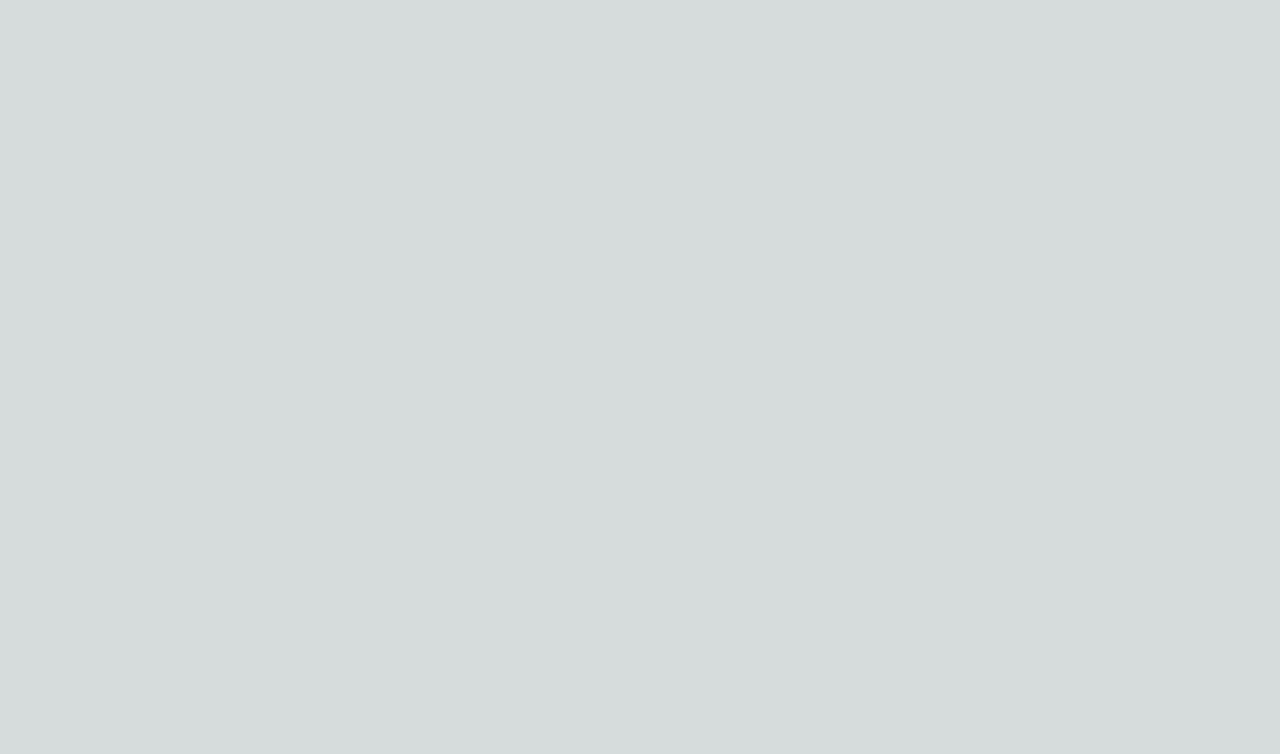
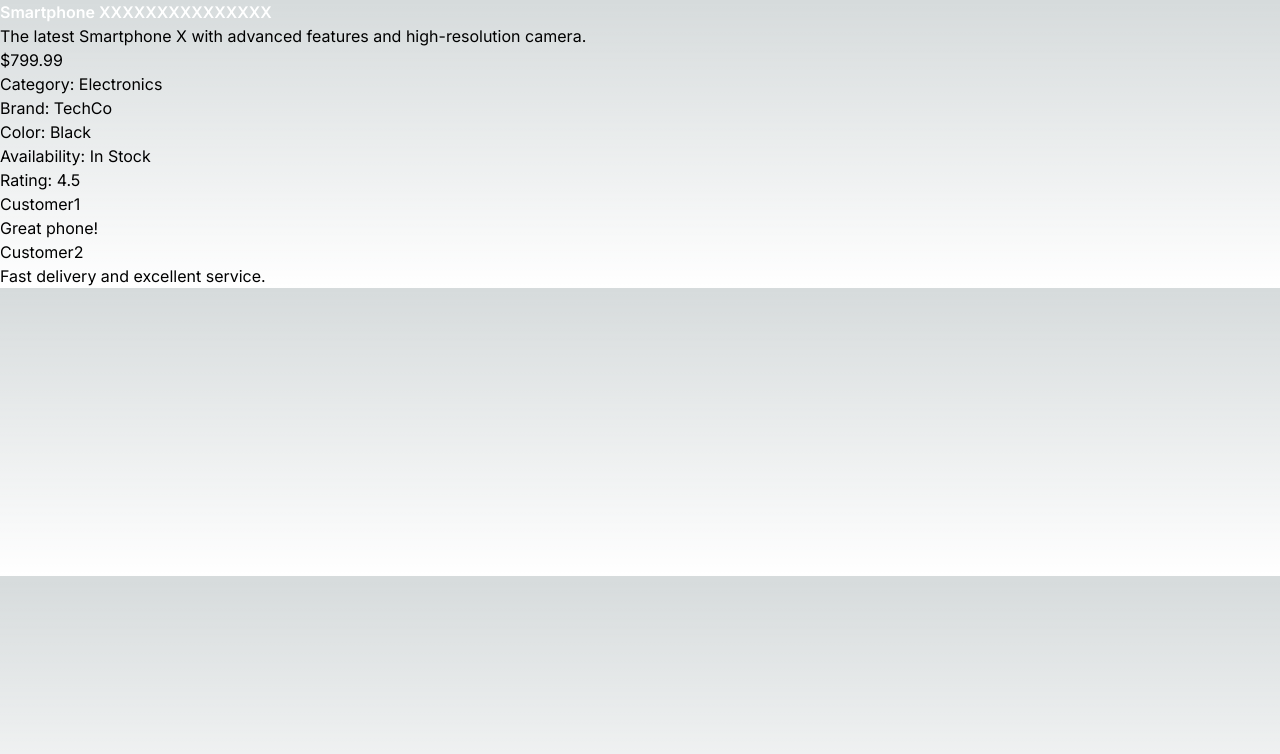
Before and after one commit to Etzshally/ProductLister, a Next.js app: page /product/101 in a window 1280 px wide. Shown: the top 754 px of the page. Built offline with nearby package versions, Linux system fonts and the light colour scheme.

Commit message:
`next apis`

```diff
--- a/public/data/items.json
+++ b/public/data/items.json
@@ -11,8 +11,14 @@
       "availability": true,
       "rating": 4.5,
       "reviews": [
-          {"user": "Customer1", "comment": "Great phone!"},
-          {"user": "Customer2", "comment": "Fast delivery and excellent service."}
+        {
+          "user": "Customer1",
+          "comment": "Great phone!"
+        },
+        {
+          "user": "Customer2",
+          "comment": "Fast delivery and excellent service."
+        }
       ]
     },
     {
@@ -27,8 +33,14 @@
       "availability": true,
       "rating": 4.2,
       "reviews": [
-          {"user": "Customer3", "comment": "Fits perfectly!"},
-          {"user": "Customer4", "comment": "High-quality fabric."}
+        {
+          "user": "Customer3",
+          "comment": "Fits perfectly!"
+        },
+        {
+          "user": "Customer4",
+          "comment": "High-quality fabric."
+        }
       ]
     },
     {
@@ -38,9 +50,20 @@
       "price": 29.99,
       "category": "Home and Garden",
       "brand": "GreenLiving",
+      "color": "Blue",
       "material": "Stainless Steel",
       "power_source": "Solar",
-        "availability": false
+      "availability": false,
+      "reviews": [
+        {
+          "user": "Customer5",
+          "comment": "My kids love these blocks!"
+        },
+        {
+          "user": "Customer6",
+          "comment": "Great for learning shapes and colors."
+        }
+      ]
     },
     {
       "id": 104,
@@ -49,12 +72,19 @@
       "price": 19.99,
       "category": "Toys",
       "brand": "PlayLearn",
+      "color": "Blue",
       "age_range": "3-8 years",
       "availability": true,
       "rating": 4.0,
       "reviews": [
-          {"user": "Customer5", "comment": "My kids love these blocks!"},
-          {"user": "Customer6", "comment": "Great for learning shapes and colors."}
+        {
+          "user": "Customer5",
+          "comment": "My kids love these blocks!"
+        },
+        {
+          "user": "Customer6",
+          "comment": "Great for learning shapes and colors."
+        }
       ]
     }
   ]
--- a/src/app/api/product/[id]/route.js
+++ b/src/app/api/product/[id]/route.js
@@ -1,14 +1,19 @@
 import { NextRequest, NextResponse } from "next/server";
-// import { promises as fs } from 'fs';
+import { promises as fs } from 'fs';
 
 export const GET = async (NextRequest) => {
-  const id  = NextRequest.url.split('product/')[1];
-  console.log("get id is",id)
-  return NextResponse.json(`Product: ${id}`)
+  const id = NextRequest.url.split('product/')[1];
+  const file = await fs.readFile(process.cwd() + '/public/data/items.json', 'utf8');
+  const {products} = JSON.parse(file);
+  const product = products && products.find((product) => product.id === parseInt(id, 10));
+  if (product) {
+    return NextResponse.json({ product },{status:200});
+  } else {
+    return NextResponse.json({ error: 'Product not found' }, { status: 404 });
+  }
 }
 
 export const DELETE = async (NextRequest) => {
-  const id  = NextRequest.url.split('product/')[1];
-  console.log("delete id is",id)
+  const id = NextRequest.url.split('product/')[1];
   return NextResponse.json(`Product: ${id}`)
 }
--- a/src/app/product/[id]/page.js
+++ b/src/app/product/[id]/page.js
@@ -1,9 +1,45 @@
 import React from 'react'
 
-const page = ({ params }) => {
-    // console.log(params)
+export const getProductDetails = async (id) => {
+    try {
+        const response = await fetch(`http://localhost:3000/api/product/${id}`, {
+            cache: 'no-store'
+        })
+        const parsed = await response.json()
+        return parsed
+    } catch (error) {
+        console.log(error)
+    }
+}
+
+const page = async ({ params }) => {
+    const { product } = await getProductDetails(params.id)
     return (
         <>
+            <div key={product.id} className="product-card">
+                <div className="product-details">
+                    <h2 className="text-white font-semibold product-name">{product.name}</h2>
+                    <p className="product-description">{product.description}</p>
+                    <p className="product-price">${product.price.toFixed(2)}</p>
+                    <p className="product-category">Category: {product.category}</p>
+                    <p className="product-brand">Brand: {product.brand}</p>
+                    <p className="product-color">Color: {product.color}</p>
+                    <p className={`product-availability ${product.availability ? 'available' : 'out-of-stock'}`}>
+                        Availability: {product.availability ? 'In Stock' : 'Out of Stock'}
+                    </p>
+                    <div className="product-rating">
+                        <p>Rating: {product.rating}</p>
+                        <div className="product-reviews">
+                            {product.reviews.map((review, index) => (
+                                <div key={index} className="review">
+                                    <p className="review-user">{review.user}</p>
+                                    <p className="review-comment">{review.comment}</p>
+                                </div>
+                            ))}
+                        </div>
+                    </div>
+                </div>
+            </div>
         </>
     )
 }
```
Lines whose indentation alone changed are shown as unchanged.
